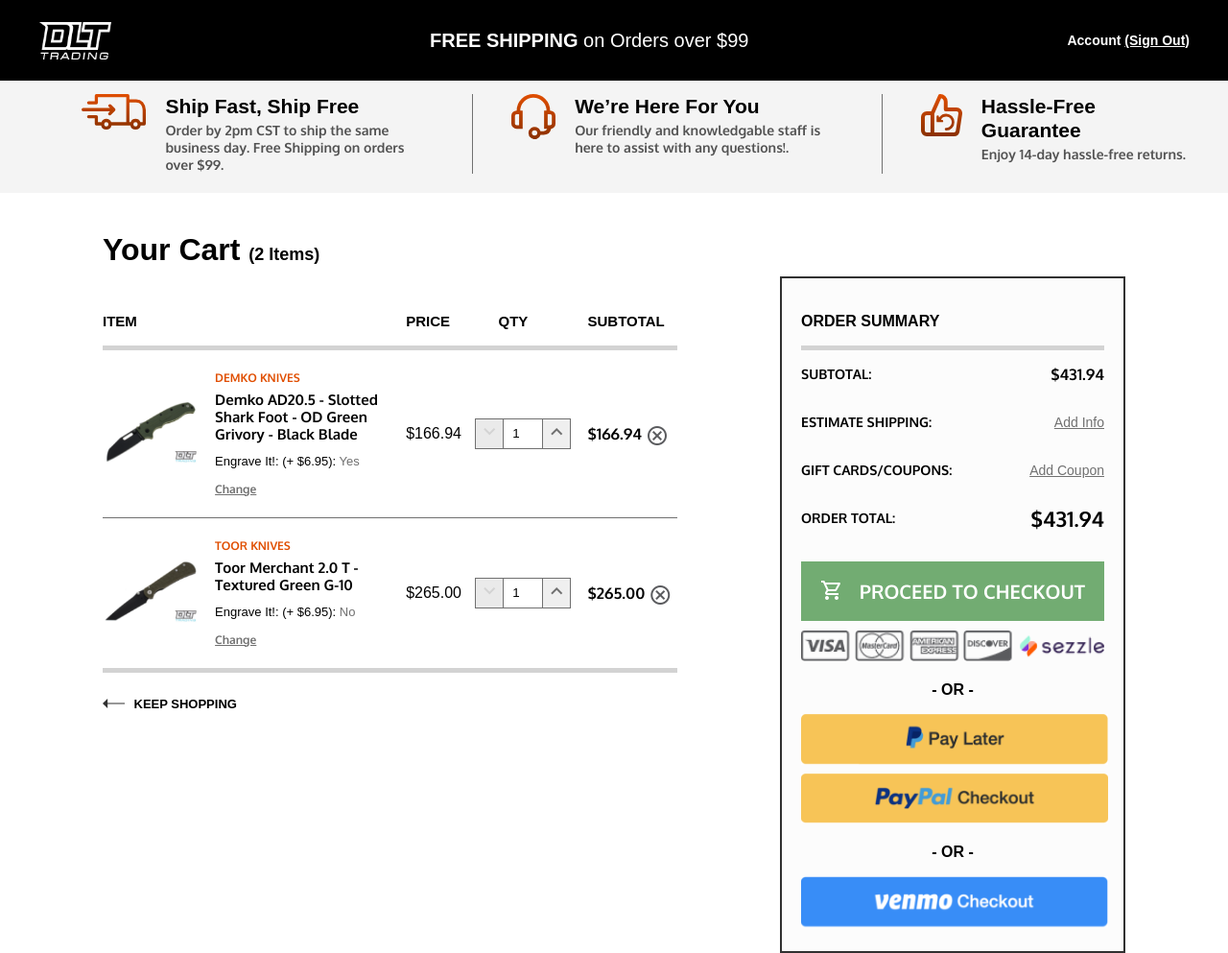
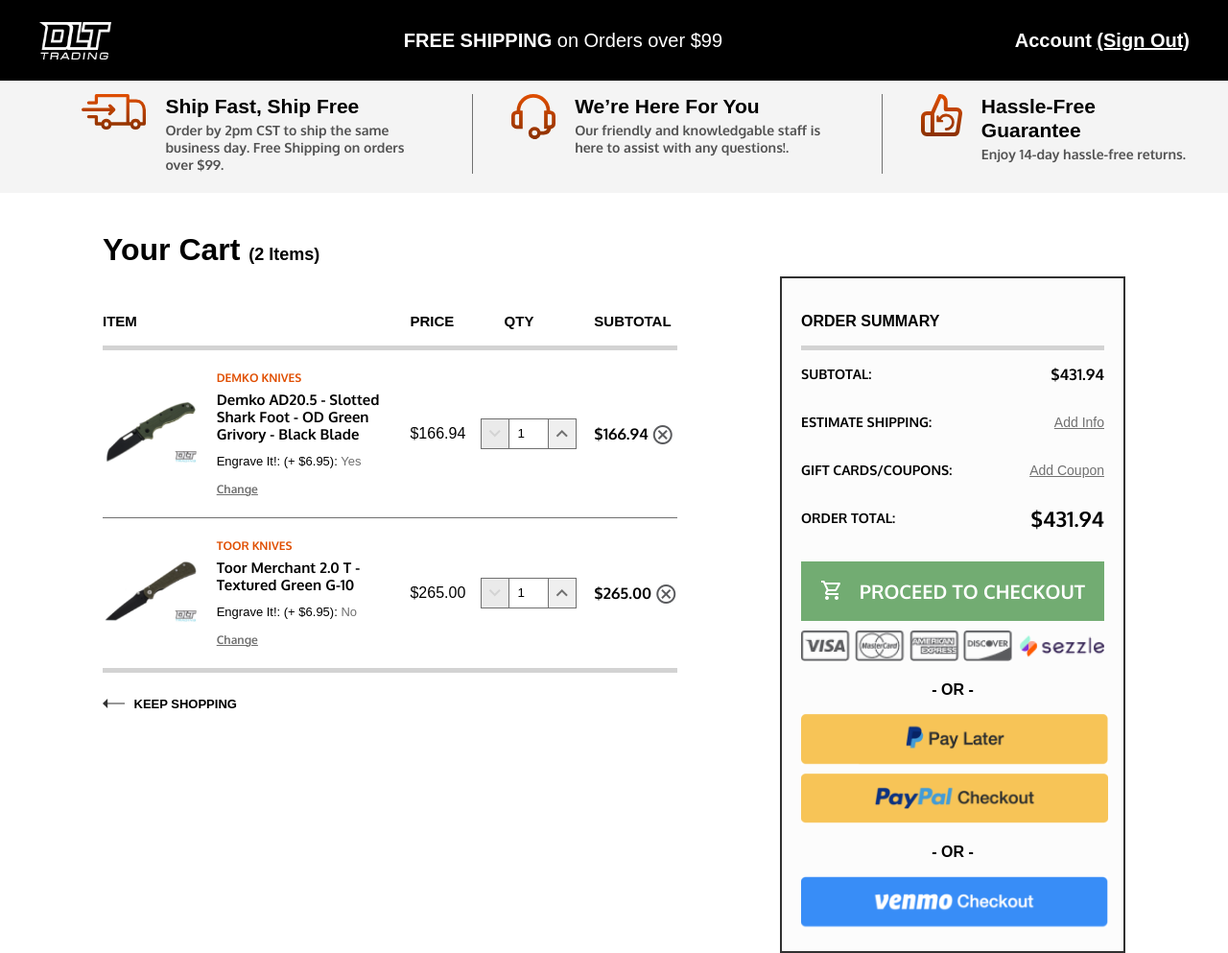
Before and after one commit to Vinithdckap/Task-five, a plain HTML site: page index.html in a window 1280 px wide. Shown: the top 993 px of the page at 96% size. Drawn offline with nearby package versions, Linux system fonts and the light colour scheme; a web font is replaced by a local one.

Commit message:
patch work completed

```diff
--- a/index.html
+++ b/index.html
@@ -23,14 +23,16 @@
 
 
             <!-- top and second header sections -->
+            <div class="header-section">
                 <div class="header-container">
-                <div class="header-section">
+                    <div class="max-container">
                         <div class="header">
                             <div class="logo">
                                 <img class="dltLogo" src="./Images/Logo.png" alt="">
                             </div>
                             <div class="title">
-                            <h3 class="freeTitle"> <span class="spanText">FREE SHIPPING</span> on Orders over $99</h3>
+                                <h3 class="freeTitle"> <span class="spanText">FREE SHIPPING</span> on Orders over $99
+                                </h3>
                             </div>
                             <div class="account">
                                 <h3> Account <a href="#">(Sign Out)</a></h3>
@@ -38,8 +40,7 @@
                         </div>
                     </div>
 
-
-
+                </div>
             </div>
 
 
@@ -145,11 +146,15 @@
 
                                         <td class="table-data total">
                                             <span class="tab-lable">SUBTOTAL</span>
+
+                                            <div class="flex-total">
                                                 <span class="rupees">$166.94</span>
                                                 <a class="remove" href="">
                                                     <span class="material-symbols-outlined cancel">
                                                         cancel
                                                     </span></a>
+                                            </div>
+
 
 
 
--- a/style.less
+++ b/style.less
@@ -35,6 +35,11 @@
 
 body {
 
+    .max-container {
+        margin: 0 auto;
+        max-width: 1360px;
+    }
+
     button {
         cursor: pointer;
     }
@@ -43,23 +48,28 @@
 
     .main-container {
         .container {
-            max-width: 1440px;
-            margin: 0 auto;
+
 
             // header
-            .header-container {
+            .header-section {
 
 
                 // top header nav
-                .header-section {
-
-                    .header {
+                .header-container {
                     background-color: @primary-color;
                     width: 100%;
                     height: auto;
+
+                    .max-container {
+                        margin: 0 auto;
+                        max-width: 1360px;
+
+                        .header {
                             display: flex;
                             align-items: center;
                             justify-content: space-between;
+
+
 
                             .logo {
                                 .dltLogo {
@@ -98,14 +108,23 @@
                         }
                     }
 
+
+
+
+                }
+
             }
 
 
             // second header service container
             .service-container {
+                background-color: #F4F4F4;
+
                 .service-section {
+                    margin: 0 auto;
+                    max-width: 1360px;
+
                     .facilities {
-                        background-color: #F4F4F4;
                         padding: 14px 0px 20px 85px;
                         display: flex;
                         // align-items: center;
@@ -160,6 +179,8 @@
             // order page container
             .cart-order-container {
 
+                max-width: 1360px;
+                margin: 0 auto;
                 display: flex;
                 justify-content: space-evenly;
                 padding: 40px 0px 20px 65px;
@@ -206,7 +227,8 @@
                                         font: bold 16px/50px @montserrat;
 
                                     }
-                                    .qty{
+
+                                    .qty {
                                         text-align: center;
                                         padding-right: 38px;
 
@@ -296,6 +318,7 @@
 
                                                 .more {
                                                     color: #D3D3D3;
+                                                    vertical-align: middle;
                                                 }
 
 
@@ -316,6 +339,7 @@
 
                                                 .less {
                                                     color: #707070;
+                                                    vertical-align: middle;
                                                 }
                                             }
                                         }
@@ -333,10 +357,14 @@
 
                                         .remove {
 
+                                            position: relative;
                                             .cancel {
                                                 vertical-align: middle;
                                                 color: #5A5B5E;
                                                 cursor: pointer;
+                                                position: absolute;
+                                                top: -3px;
+                                                left: 3px;
 
 
                                             }
@@ -487,14 +515,15 @@
 
 
                                     }
-                                    .drop          {
+
+                                    .drop {
                                         position: absolute;
                                         top: 0px;
                                         right: 0px;
                                         vertical-align: middle;
                                         top: 6px;
                                         font-size: 30px;
-                                        color:#707070;
+                                        color: #707070;
                                     }
 
 
@@ -662,8 +691,8 @@
 
         .main-container {
             .container {
+                .header-section {
                     .header-container {
-                    .header-section {
                         .header {
 
                             .logo {
@@ -815,8 +844,8 @@
     body {
         .main-container {
             .container {
+                .header-section {
                     .header-container {
-                    .header-section {
                         .header {
                             .logo {
                                 .dltLogo {
@@ -949,7 +978,8 @@
 
                                                 .tab-lable {
                                                     display: inline-block;
-                                                    font: bold 16px/50px @montserrat;
+                                                    font: bold 12px/50px 'Montserrat', sans-serif;
+
 
                                                 }
 
@@ -973,8 +1003,8 @@
 
                                             }
 
-                                            .input{
-                                                .tab-lable{
+                                            .input {
+                                                .tab-lable {
                                                     padding-left: 28px;
 
                                                 }
@@ -985,10 +1015,10 @@
                                                     display: block;
                                                 }
 
-                                                .remove {
-                                                    padding-left: 20px;
+                                                // .remove {
+                                                //     padding-left: 20px;
 
-                                                }
+                                                // }
                                             }
 
                                         }
@@ -1022,8 +1052,8 @@
     body {
         .main-container {
             .container {
+                .header-section {
                     .header-container {
-                    .header-section {
                         .header {
                             .title {
                                 display: none;
@@ -1145,7 +1175,7 @@
                                             .input {
                                                 // text-align: center;
 
-                                                .tab-lable{
+                                                .tab-lable {
                                                     padding-left: 36px;
 
                                                 }
```
Also changed, not shown: style.css. Lines whose indentation alone changed are shown as unchanged.
